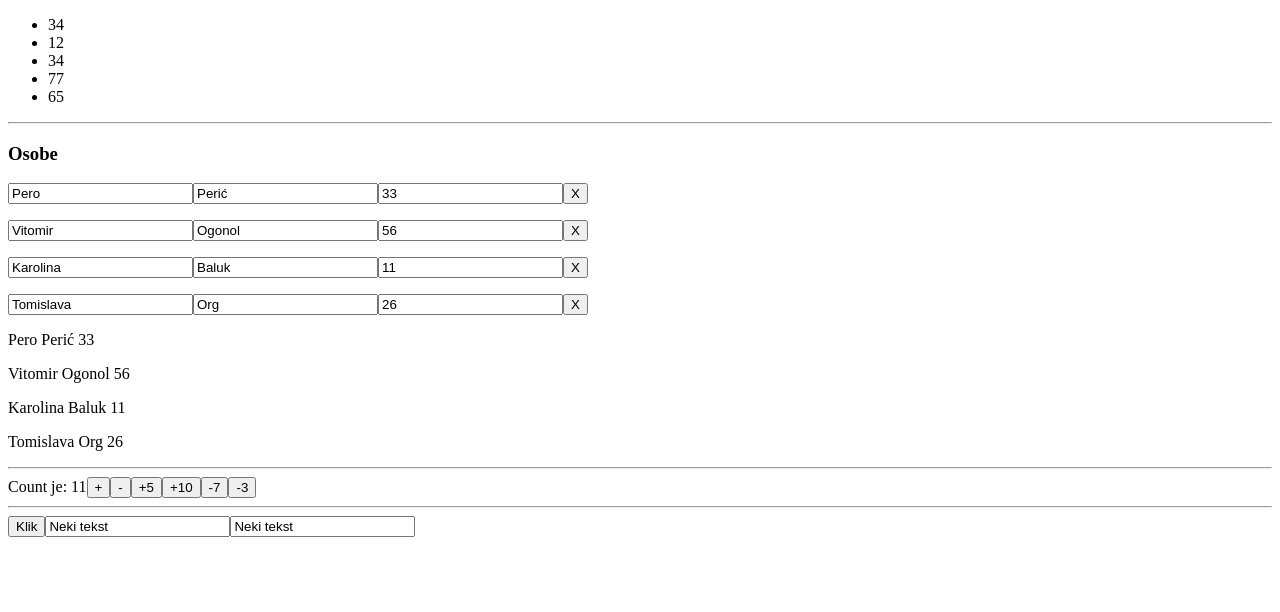
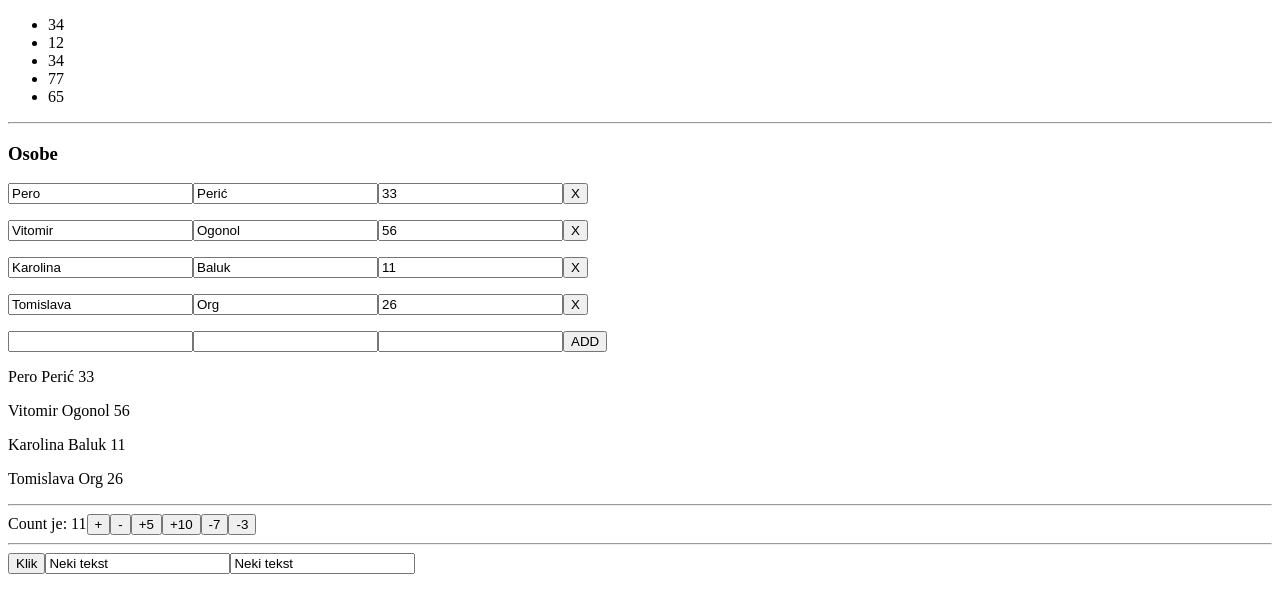
Before and after one commit to jvinkovic/react-pocetnici3, a React (Create React App) app: page / in a window 1280 px wide. Shown: the top 612 px of the page. Built offline with nearby package versions, Linux system fonts and the light colour scheme.

Commit message:
AddOsoba / DeleteOsoba rijesenje

```diff
--- /dev/null
+++ b/src/List/AddOsoba.js
@@ -0,0 +1,48 @@
+import React from 'react';
+
+export default class AddOsoba extends React.Component {
+    constructor(props) {
+        super(props);
+
+        this.state = {
+            ime: '',
+            prezime: '',
+            godine: ''
+        }
+    }
+
+    handleAdd = () => {
+        const newIme = this.state.ime.trim();
+        const newPrezime = this.state.prezime.trim();
+
+        if(newIme.length < 2 || newPrezime.length < 2) {
+            alert('Provjeri ime i prezime!');
+            return;
+        }
+
+        if(this.state.godine <= 0) {
+            alert('Provjeri godine!');
+            return;
+        }
+
+        // okini event
+        this.props.onAddNew({ ime: newIme,
+                            prezime: newPrezime,
+                            godine: this.state.godine });
+        this.setState({ ime: '', prezime: '', godine: ''});
+    }
+
+    render() {
+        return (
+            <p>
+                <input value={this.state.ime}
+                        onChange={(e) => this.setState({ime: e.target.value})} />
+                <input value={this.state.prezime}
+                        onChange={(e) => this.setState({prezime: e.target.value})} />
+                <input type="number" value={this.state.godine} min={0}
+                                        onChange={(e) => this.setState({godine: e.target.value})} />
+                <button onClick={this.handleAdd}>ADD</button>
+            </p>
+        );
+    }
+}
--- a/src/List/OsobeList.js
+++ b/src/List/OsobeList.js
@@ -1,4 +1,5 @@
 import { useState } from 'react';
+import AddOsoba from './AddOsoba';
 import Osoba from './Osoba';
 
 let currentId = 4;
@@ -11,47 +12,57 @@ export default function OsobeList(){
                                         { id: 4, ime: 'Tomislava', prezime: 'Org', godine: 26}
                                     ]);
 
-    const handleChangeIme = (tekst, index) => {
+    const handleChangeIme = (tekst, id) => {
         const noviKorisnici = [...korisnici];
-        noviKorisnici[index].ime = tekst;
+        const korisnikZaPromjenu = noviKorisnici.find((k) => k.id === id);
+        korisnikZaPromjenu.ime = tekst;
         setKorisnici(noviKorisnici);
     }
 
-    const handleChangePrezime = (tekst, index) => {
+    const handleChangePrezime = (tekst, id) => {
         const noviKorisnici = [...korisnici];
-        noviKorisnici[index].prezime = tekst;
+        const korisnikZaPromjenu = noviKorisnici.find(k => k.id === id);
+        korisnikZaPromjenu.prezime = tekst;
         setKorisnici(noviKorisnici);
     }
 
-    const handleChangeGodine = (tekst, index) => {
+    const handleChangeGodine = (tekst, id) => {
         const noviKorisnici = [...korisnici];
-        noviKorisnici[index].godine = tekst;
+        const korisnikZaPromjenu = noviKorisnici.find(k => k.id === id);
+        korisnikZaPromjenu.godine = tekst;
         setKorisnici(noviKorisnici);
     }
 
-    const handleDeleteOsoba = (index) => {
-        const newKorisnici = [];
+    const handleDeleteOsoba = (idZaBrisanje) => {
+        // nova lista korsnika je lista onih korisnika koji NISU za brisanje
+        const newKorisnici = korisnici.filter((k) => k.id !== idZaBrisanje);
+        setKorisnici(newKorisnici);
+    }
 
-        for(let i = 0; i < korisnici.length; i++){
-            if(i !== index) {
-                newKorisnici.push({...korisnici[i]});
-            }
-        }
+    const handleAddNew = (newOsoba) => {
+        // newOsoba objekt ima sve podatke, osim ID
+        currentId++;
+        const korisnikZaDodati = {...newOsoba, id: currentId};
 
-        setKorisnici(newKorisnici);
+        const newKorisniciList = [...korisnici];
+        newKorisniciList.push(korisnikZaDodati);
+        setKorisnici(newKorisniciList);
     }
 
     return (
         <div>
-            {korisnici.map((korisnik, index) => {
+            {korisnici.map((korisnik) => {
                 return (
-                    <Osoba key={korisnik.id} osoba={korisnik}
-                                        onChangeIme={(tekst) => handleChangeIme(tekst, index)}
-                                        onChangePrezime={(tekst) => handleChangePrezime(tekst, index)}
-                                        onChangeGodine={(tekst) => handleChangeGodine(tekst, index)}
-                                        onDelete={() => handleDeleteOsoba(index)} />
+                    <Osoba key={korisnik.id}
+                            osoba={korisnik}
+                            onChangeIme={(tekst) => handleChangeIme(tekst, korisnik.id)}
+                            onChangePrezime={(tekst) => handleChangePrezime(tekst, korisnik.id)}
+                            onChangeGodine={(tekst) => handleChangeGodine(tekst, korisnik.id)}
+                            onDelete={() => handleDeleteOsoba(korisnik.id)} />
                 )
             })}
+
+            <AddOsoba onAddNew={handleAddNew} />
 
             {korisnici.map((korisnik) => {
                 return (
```
